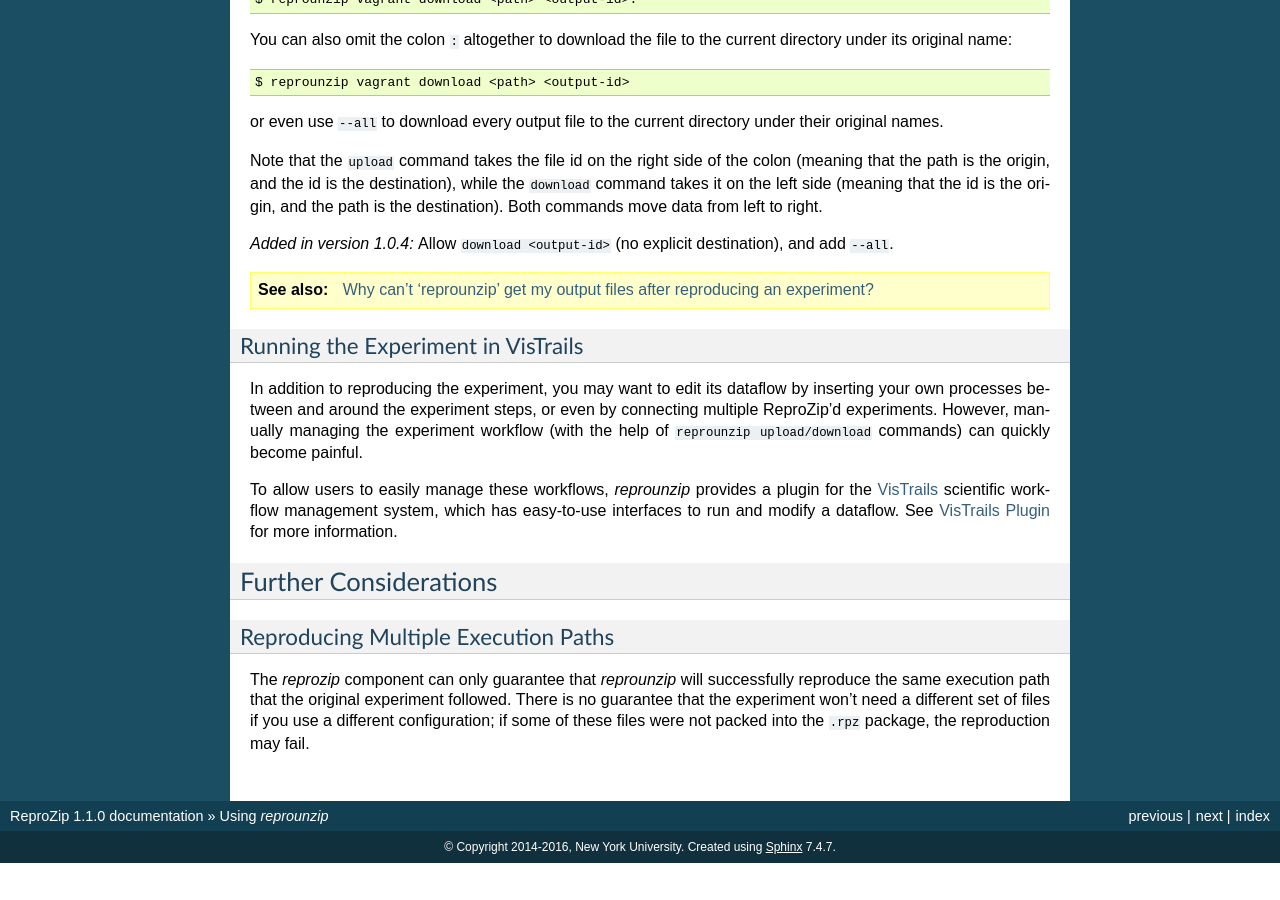
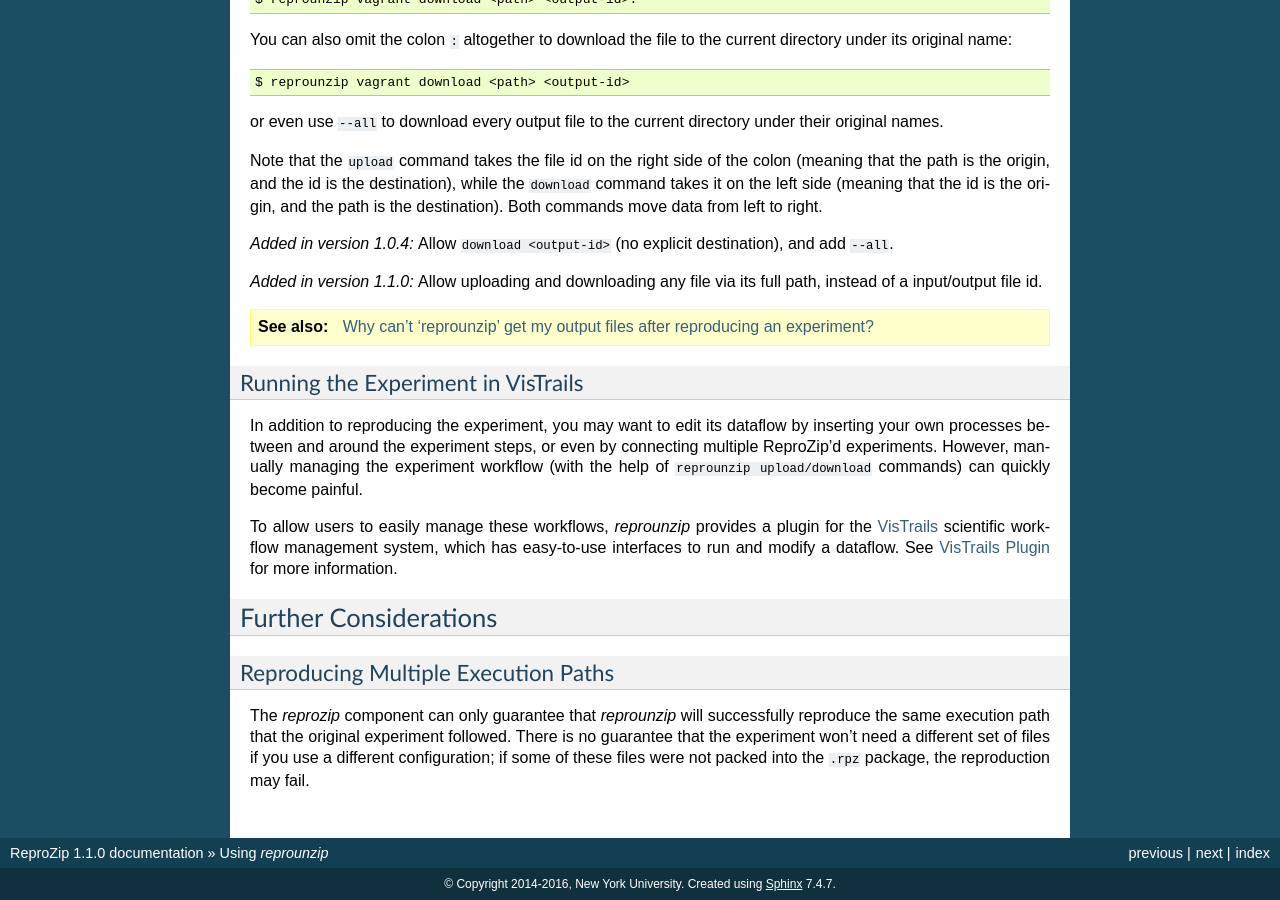
Before and after one commit to VIDA-NYU/reprozip, a Sphinx documentation site: the page built from docs/unpacking.rst, in a window 1280 px wide and 900 px high, scrolled down 7934 px. Built offline with Sphinx 7.4.7, drawn with Linux system fonts in a browser that asks for light colours; before the commit the page ends 8797 px from its top, so only the background shows below that.

```diff
--- a/docs/unpacking.rst
+++ b/docs/unpacking.rst
@@ -344,6 +344,9 @@ Note that the ``upload`` command takes the file id on the right side of the colo
 ..  versionadded:: 1.0.4
     Allow ``download <output-id>`` (no explicit destination), and add ``--all``.
 
+..  versionadded:: 1.1.0
+    Allow uploading and downloading any file via its full path, instead of a input/output file id.
+
 ..  seealso:: :ref:`Why can’t 'reprounzip' get my output files after reproducing an experiment? <moving-outputs>`
 
 Running the Experiment in VisTrails
```
Also changed, not shown: CHANGELOG.md (+1 -0 lines).
